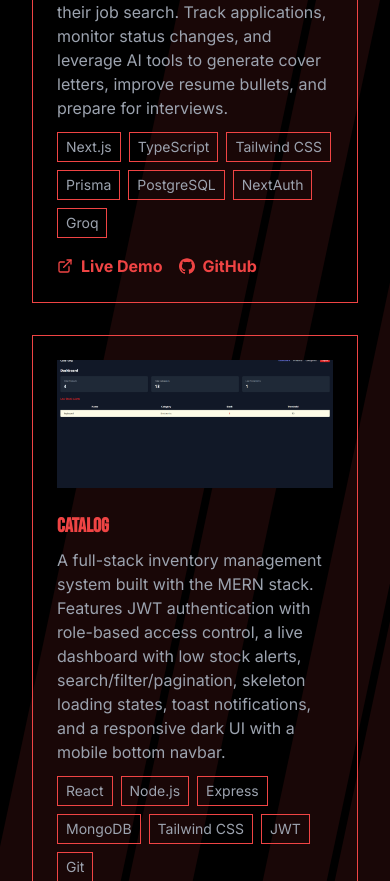
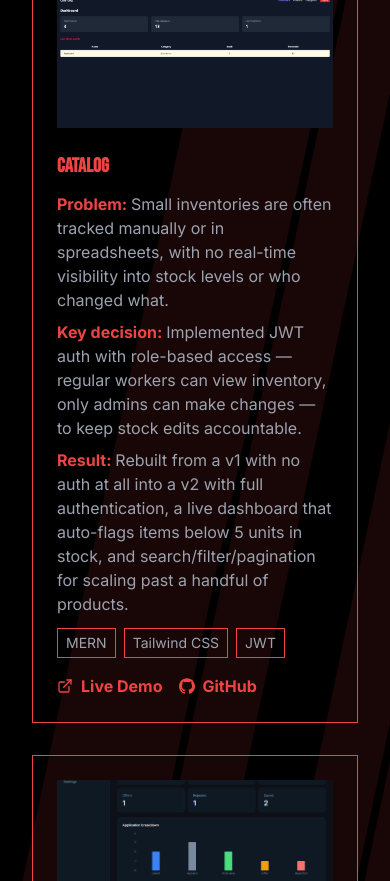
Before and after one commit to RenAmamiya0411/Website-Portfolio-v2, a React (Vite) app: page / in a window 390 px wide. Shown: the part 4100-4981 px from the top of the page. Built offline with nearby package versions, Linux system fonts and the light colour scheme.

Commit message:
feat: add flagship project case studies with compact cards for the rest

```diff
--- /dev/null
+++ b/src/parts/CompactCard.tsx
@@ -0,0 +1,63 @@
+import { ExternalLink } from "lucide-react";
+import { SiGithub } from "react-icons/si";
+
+export interface OtherProject {
+  title: string;
+  description: string;
+  tech: string[];
+  demo: string;
+  repo: string;
+  thumbnail: string;
+}
+
+interface CompactCardProps {
+  project: OtherProject;
+  onImageClick: (src: string, alt: string) => void;
+}
+
+function CompactCard({ project, onImageClick }: CompactCardProps) {
+  return (
+    <div className="border border-red-500 p-4 flex flex-col gap-3 hover:bg-red-500 hover:bg-opacity-10 hover:-translate-y-1 transition-all duration-300 group">
+      <img
+        className="w-full h-32 object-cover cursor-pointer"
+        src={project.thumbnail}
+        alt={project.title}
+        onClick={() => onImageClick(project.thumbnail, project.title)}
+      />
+
+      <div className="flex flex-col gap-2">
+        <h4 className="text-lg font-bold text-red-500">{project.title}</h4>
+        <p className="text-gray-400 text-sm">{project.description}</p>
+
+        <div className="flex flex-wrap gap-2">
+          {project.tech.map(t => (
+            <span className="border border-red-500 text-gray-400 py-0.5 px-2 text-xs" key={t}>
+              {t}
+            </span>
+          ))}
+        </div>
+
+        <div className="flex gap-4 mt-1">
+          <a
+            className="flex items-center gap-1 text-red-500 hover:text-white transition-colors font-bold text-sm"
+            href={project.demo}
+            target="_blank"
+          >
+            <ExternalLink size={14} />
+            Demo
+          </a>
+          <a
+            className="flex items-center gap-1 text-red-500 hover:text-white transition-colors font-bold text-sm"
+            href={project.repo}
+            target="_blank"
+          >
+            <SiGithub size={14} />
+            GitHub
+          </a>
+        </div>
+      </div>
+    </div>
+  );
+}
+
+export default CompactCard;
--- /dev/null
+++ b/src/parts/FlagshipCard.tsx
@@ -0,0 +1,83 @@
+import { ExternalLink } from "lucide-react";
+import { SiGithub } from "react-icons/si";
+
+export interface FlagshipProject {
+  title: string;
+  problem: string;
+  keyDecision: string;
+  result: string;
+  tech: string[];
+  demo: string;
+  repo: string;
+  thumbnail: string;
+}
+
+interface FlagshipCardProps {
+  project: FlagshipProject;
+  onImageClick: (src: string, alt: string) => void;
+}
+
+function FlagshipCard({ project, onImageClick }: FlagshipCardProps) {
+  return (
+    <div className="border border-red-500 p-6 flex flex-col md:flex-row gap-6 hover:bg-red-500 hover:bg-opacity-10 relative hover:-translate-y-1 transition-all duration-300 group">
+      <div className="absolute left-0 top-0 h-full w-1 bg-red-500 scale-y-0 group-hover:scale-y-100 transition-transform duration-300 origin-top" />
+
+      <img
+        className="w-full md:w-48 h-32 object-cover cursor-pointer flex-shrink-0"
+        src={project.thumbnail}
+        alt={project.title}
+        onClick={() => onImageClick(project.thumbnail, project.title)}
+      />
+
+      <div className="flex flex-col justify-between gap-4 w-full">
+        <div>
+          <h3 className="text-xl font-bold text-red-500">{project.title}</h3>
+
+          <div className="mt-3 flex flex-col gap-2">
+            <p className="text-gray-400">
+              <span className="text-red-500 font-bold">Problem: </span>
+              {project.problem}
+            </p>
+            <p className="text-gray-400">
+              <span className="text-red-500 font-bold">Key decision: </span>
+              {project.keyDecision}
+            </p>
+            <p className="text-gray-400">
+              <span className="text-red-500 font-bold">Result: </span>
+              {project.result}
+            </p>
+          </div>
+
+          <div className="flex flex-wrap gap-2 mt-3">
+            {project.tech.map(t => (
+              <span className="border border-red-500 text-gray-400 py-1 px-2 text-sm" key={t}>
+                {t}
+              </span>
+            ))}
+          </div>
+        </div>
+
+        <div className="flex gap-4">
+          <a
+            className="flex items-center gap-2 text-red-500 hover:text-white transition-colors font-bold"
+            href={project.demo}
+            target="_blank"
+          >
+            <ExternalLink size={16} />
+            Live Demo
+          </a>
+          <a
+            className="flex items-center gap-2 text-red-500 hover:text-white transition-colors font-bold"
+            href={project.repo}
+            target="_blank"
+          >
+            <SiGithub size={16} />
+            GitHub
+          </a>
+        </div>
+      </div>
+    </div>
+  );
+}
+
+export default FlagshipCard;
--- a/src/parts/Projects.tsx
+++ b/src/parts/Projects.tsx
@@ -1,43 +1,58 @@
-import WareFeedImg from "../assets/projectScreenshots/Warefeed.jpg";
-import BasicWebPortImg from "../assets/projectScreenshots/Basic-Web-Port.png";
-import SkyCastImg from "../assets/projectScreenshots/SkyCast.png";
+import OnBoardImg from "../assets/projectScreenshots/OnBoard.png";
+import JobTrackerImg from "../assets/projectScreenshots/JobTracker.png";
 import CataLogImg from "../assets/projectScreenshots/Cata-Log.png";
 import WhatToDoImg from "../assets/projectScreenshots/What-To-Do.png";
-import JobTrackerImg from "../assets/projectScreenshots/JobTracker.png";
-import OnBoardImg from "../assets/projectScreenshots/OnBoard.png";
+import SkyCastImg from "../assets/projectScreenshots/SkyCast.png";
+import BasicWebPortImg from "../assets/projectScreenshots/Basic-Web-Port.png";
+import WareFeedImg from "../assets/projectScreenshots/Warefeed.jpg";
 import Lightbox from "../utilities/Lightbox";
+import FlagshipCard, { type FlagshipProject } from "./FlagshipCard";
+import CompactCard, { type OtherProject } from "./CompactCard";
 import { useState } from "react";
-import { ExternalLink } from "lucide-react";
-import { SiGithub } from "react-icons/si";
 
-const projects = [
+const flagshipProjects: FlagshipProject[] = [
   {
     title: "OnBoard",
-    description:
-      "Real-time collaborative Kanban board built with MERN, Socket.io, and @dnd-kit. Features JWT auth, drag-and-drop with persistence, task priorities, due dates, global search, dark mode, and customizable display settings.",
+    problem:
+      "Most to-do apps don't reflect how teams actually coordinate — task order and status need to update live across users, not on refresh.",
+    keyDecision:
+      "Used Socket.io alongside @dnd-kit so drag-and-drop reordering persists and syncs in real time across connected clients, rather than relying on polling or manual refresh.",
+    result:
+      "Deployed with production monitoring (UptimeRobot + a /health endpoint) and a seeded demo account so reviewers can try it without creating credentials.",
     tech: ["MERN", "Socket.io", "TypeScript", "@dnd-kit", "Tailwind CSS"],
     demo: "https://on-board-app-srhfalcon.vercel.app/",
     repo: "https://github.com/RenAmamiya0411/OnBoard-App",
     thumbnail: OnBoardImg
   },
   {
+    title: "CataLog",
+    problem:
+      "Small inventories are often tracked manually or in spreadsheets, with no real-time visibility into stock levels or who changed what.",
+    keyDecision:
+      "Implemented JWT auth with role-based access — regular workers can view inventory, only admins can make changes — to keep stock edits accountable.",
+    result:
+      "Rebuilt from a v1 with no auth at all into a v2 with full authentication, a live dashboard that auto-flags items below 5 units in stock, and search/filter/pagination for scaling past a handful of products.",
+    tech: ["MERN", "Tailwind CSS", "JWT"],
+    demo: "https://cata-log-app-srhfalcon.vercel.app/",
+    repo: "https://github.com/RenAmamiya0411/Cata-Log-Inventory-Management-System-Web-App",
+    thumbnail: CataLogImg
+  },
+  {
     title: "Job Tracker",
-    description:
-      "A full-stack job application tracker built to help developers manage their job search. Track applications, monitor status changes, and leverage AI tools to generate cover letters, improve resume bullets, and prepare for interviews.",
+    problem:
+      "Job applicants tracking many applications at once typically fall back on manual methods or spreadsheets, with no dedicated app for the job.",
+    keyDecision:
+      "Chose Groq for the AI features (interview prep, cover letters, resume bullet improvements) since it was free/cheap and the most accessible option at the time for a personal project with no revenue.",
+    result:
+      "Achieved a 100/100/100 Lighthouse score across all pages after a dedicated accessibility pass, with CI/CD via GitHub Actions currently in progress.",
     tech: ["Next.js", "TypeScript", "Tailwind CSS", "Prisma", "PostgreSQL", "NextAuth", "Groq"],
     demo: "https://job-tracker-srhfalcon.vercel.app/",
     repo: "https://github.com/RenAmamiya0411/Job-Tracker",
     thumbnail: JobTrackerImg
-  },
-  {
-    title: "CataLog",
-    description:
-      "A full-stack inventory management system built with the MERN stack. Features JWT authentication with role-based access control, a live dashboard with low stock alerts, search/filter/pagination, skeleton loading states, toast notifications, and a responsive dark UI with a mobile bottom navbar.",
-    tech: ["React", "Node.js", "Express", "MongoDB", "Tailwind CSS", "JWT", "Git"],
-    demo: "https://cata-log-app-srhfalcon.vercel.app/",
-    repo: "https://github.com/RenAmamiya0411/Cata-Log-Inventory-Management-System-Web-App",
-    thumbnail: CataLogImg
-  },
+  }
+];
+
+const otherProjects: OtherProject[] = [
   {
     title: "What-To-Do",
     description:
@@ -78,6 +93,8 @@ const projects = [
 function Projects() {
   const [lightbox, setLightbox] = useState<{ src: string; alt: string } | null>(null);
 
+  const openLightbox = (src: string, alt: string) => setLightbox({ src, alt });
+
   return (
     <section
       className="min-h-screen bg-black flex flex-col items-center justify-center text-white px-8 py-16 relative overflow-hidden"
@@ -93,51 +110,20 @@ function Projects() {
       <h2 className="text-4xl font-bold mb-12 z-10">
         My <span className="text-red-500">Projects</span>
       </h2>
+
       <div className="flex flex-col gap-8 max-w-3xl w-full z-10">
-        {projects.map(project => (
-          <div
-            className="border border-red-500 p-6 flex flex-col md:flex-row gap-6 hover:bg-red-500 hover:bg-opacity-10 relative hover:-translate-y-1 transition-all duration-300 group"
-            key={project.title}
-          >
-            <div className="absolute left-0 top-0 h-full w-1 bg-red-500 scale-y-0 group-hover:scale-y-100 transition-transform duration-300 origin-top" />
-            <img
-              className="w-full md:w-48 h-32 object-cover cursor-pointer"
-              src={project.thumbnail}
-              alt={project.title}
-              onClick={() => setLightbox({ src: project.thumbnail, alt: project.title })}
-            />
-            <div className="flex flex-col justify-between">
-              <div>
-                <h3 className="text-xl font-bold text-red-500">{project.title}</h3>
-                <p className="text-gray-400 mt-2">{project.description}</p>
-                <div className="flex flex-wrap gap-2 mt-3">
-                  {project.tech.map(t => (
-                    <span className="border border-red-500 text-gray-400 py-1 px-2 text-sm" key={t}>
-                      {t}
-                    </span>
-                  ))}
-                </div>
-              </div>
-              <div className="flex gap-4 mt-4">
-                <a
-                  className="flex items-center gap-2 text-red-500 hover:text-white transition-colors font-bold"
-                  href={project.demo}
-                  target="_blank"
-                >
-                  <ExternalLink size={16} />
-                  Live Demo
-                </a>
-                <a
-                  className="flex items-center gap-2 text-red-500 hover:text-white transition-colors font-bold"
-                  href={project.repo}
-                  target="_blank"
-                >
-                  <SiGithub size={16} />
-                  GitHub
-                </a>
-              </div>
-            </div>
-          </div>
+        {flagshipProjects.map(project => (
+          <FlagshipCard key={project.title} project={project} onImageClick={openLightbox} />
+        ))}
+      </div>
+
+      <h3 className="text-2xl font-bold mt-16 mb-8 z-10 text-gray-400">
+        Other <span className="text-red-500">Projects</span>
+      </h3>
+
+      <div className="grid grid-cols-1 md:grid-cols-3 gap-6 max-w-3xl w-full z-10">
+        {otherProjects.map(project => (
+          <CompactCard key={project.title} project={project} onImageClick={openLightbox} />
         ))}
       </div>
 
```
